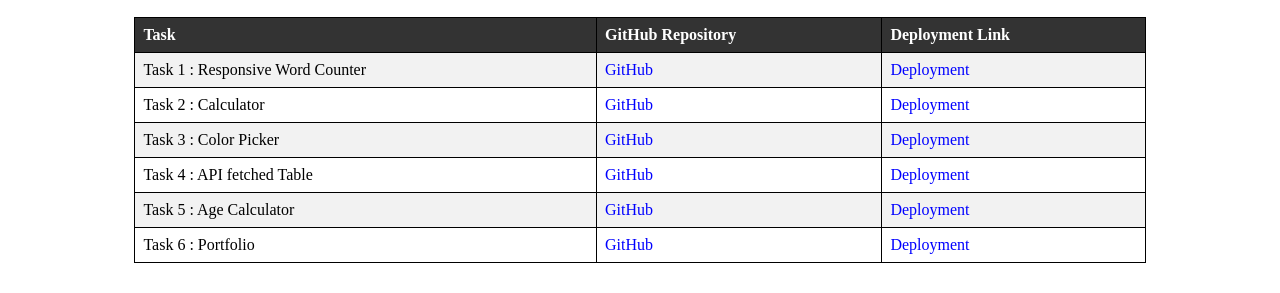
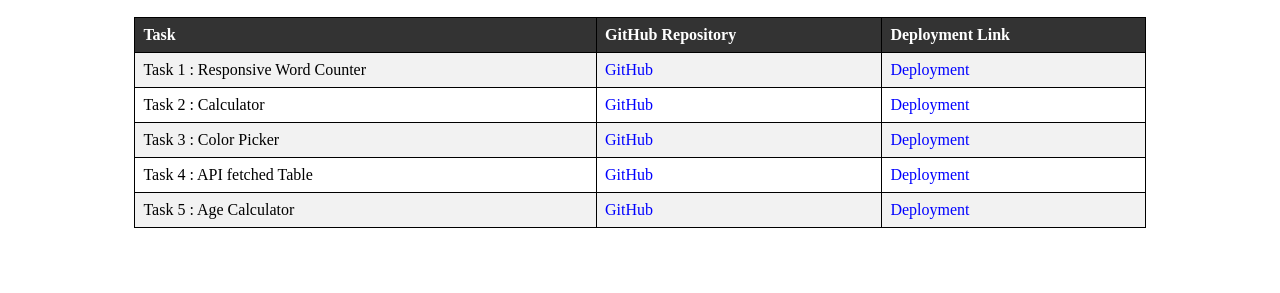
Before and after one commit to YashDoshi17/REACT_MERN, a plain HTML site: page index.html in a window 1280 px wide. Shown: the part 105-398 px from the top of the page. Drawn offline with Linux system fonts and the light colour scheme.

Commit message:
Update index.html

```diff
--- a/index.html
+++ b/index.html
@@ -36,33 +36,28 @@
         </tr>
         <tr>
             <td>Task 1 : Responsive Word Counter</td>
-            <td><a target="_blank" href="https://github.com/therishabhsharma03/React_task1">GitHub</a></td>
-            <td><a target="_blank" href="https://react-task1-amber.vercel.app/">Deployment</a></td>
+            <td><a target="_blank" href="https://github.com/YashDoshi17/React_task1-main">GitHub</a></td>
+            <td><a target="_blank" href="https://react-task1-main.vercel.app">Deployment</a></td>
         </tr>
         <tr>
             <td>Task 2 : Calculator</td>
-            <td><a target="_blank" href="https://github.com/therishabhsharma03/task2">GitHub</a></td>
-            <td><a target="_blank" href="https://task2-seven-rose.vercel.app/">Deployment</a></td>
+            <td><a target="_blank" href="https://github.com/YashDoshi17/react2_ethnus-main">GitHub</a></td>
+            <td><a target="_blank" href="https://react2-ethnus-main.vercel.app">Deployment</a></td>
         </tr>
         <tr>
             <td>Task 3 : Color Picker </td>
-            <td><a target="_blank" href="https://github.com/therishabhsharma03/task_3_react">GitHub</a></td>
-            <td><a target="_blank" href="https://task-3-react.vercel.app/">Deployment</a></td>
+            <td><a target="_blank" href="https://github.com/YashDoshi17/react3_ethnus-main">GitHub</a></td>
+            <td><a target="_blank" href="https://react3-ethnus-main.vercel.app">Deployment</a></td>
         </tr>
         <tr>
             <td>Task 4 : API fetched Table </td>
-            <td><a target="_blank" href="https://github.com/therishabhsharma03/task4_react">GitHub</a></td>
-            <td><a target="_blank" href="https://task4-react-lyart.vercel.app/">Deployment</a></td>
+            <td><a target="_blank" href="https://github.com/YashDoshi17/react4_ethnus-main">GitHub</a></td>
+            <td><a target="_blank" href="https://react4-ethnus-main.vercel.app">Deployment</a></td>
         </tr>
         <tr>
             <td>Task 5 : Age Calculator </td>
-            <td><a target="_blank" href="https://github.com/therishabhsharma03/task5.js">GitHub</a></td>
-            <td><a target="_blank" href="https://task5-js.vercel.app/">Deployment</a></td>
-        </tr>
-        <tr>
-            <td>Task 6 : Portfolio </td>
-            <td><a target="_blank" href="https://github.com/therishabhsharma03/portfolio">GitHub</a></td>
-            <td><a target="_blank" href="https://portfolio-dun-chi-40.vercel.app/">Deployment</a></td>
+            <td><a target="_blank" href="https://github.com/YashDoshi17/react5_ethnus-main">GitHub</a></td>
+            <td><a target="_blank" href="https://react5-ethnus-main.vercel.app">Deployment</a></td>
         </tr>
     </table>
 </body>
```
